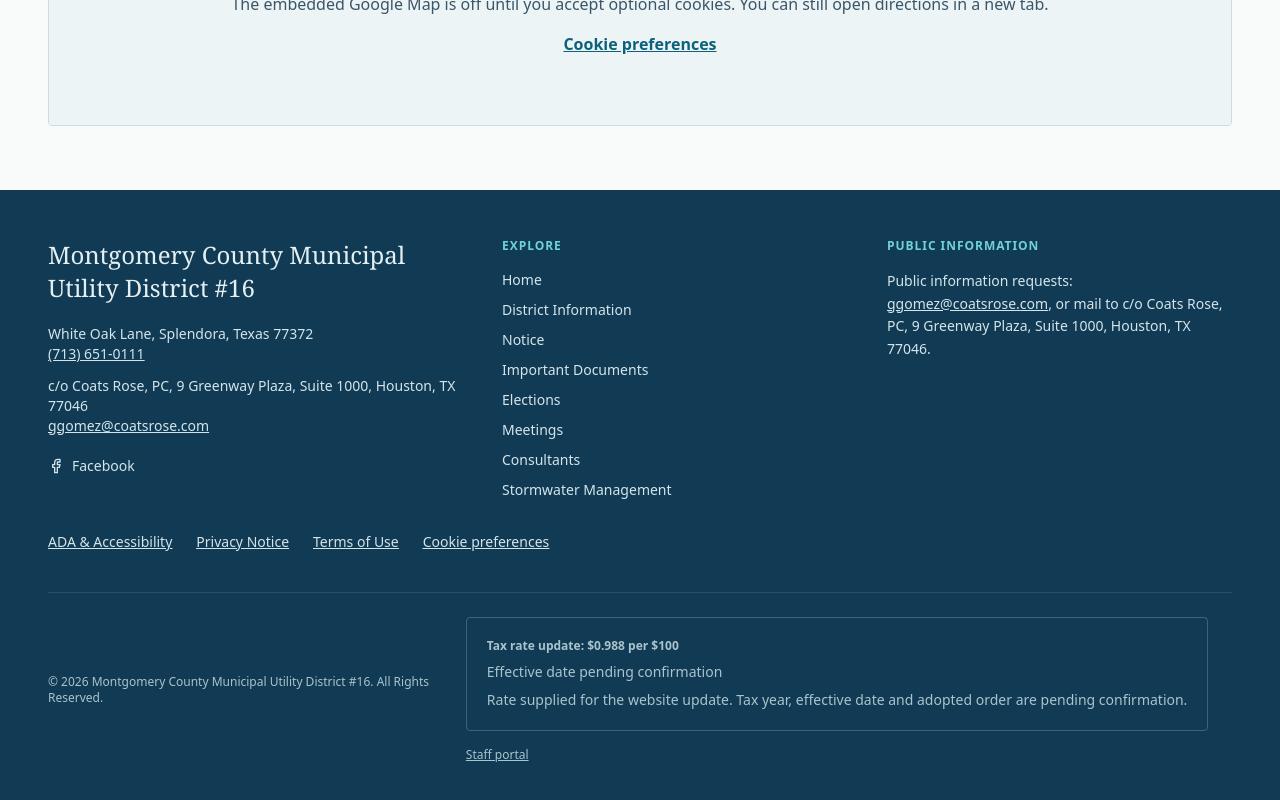
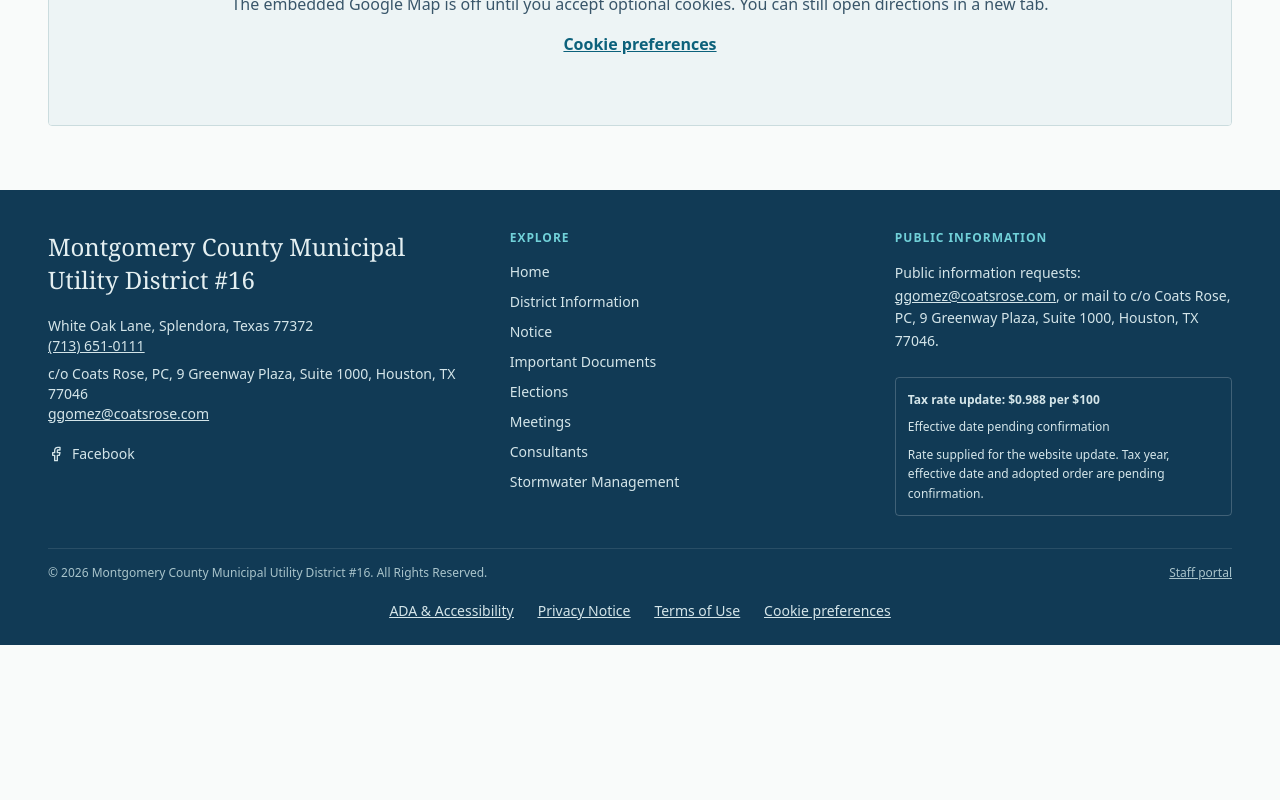
Before and after one commit to sentinelstechnologygroup-stack/MC-MUD-16, a React (Vite) app: page / in a window 1280 px wide. Shown: the part 3106-3906 px from the top of the page. After the commit the page ends 3751 px from the top, so only its background shows below. Built offline with nearby package versions, Linux system fonts and the light colour scheme.

Commit message:
Compact footer and group rate notice with public information

```diff
--- a/src/components/SiteLayout.jsx
+++ b/src/components/SiteLayout.jsx
@@ -97,13 +97,13 @@ export default function SiteLayout() {
         <PageAttachments/>
       </main>
 
-      <footer className="bg-navy text-navy-foreground px-6 lg:px-12 py-12">
-        <div className="max-w-7xl mx-auto grid grid-cols-1 lg:grid-cols-[1.2fr_1fr_1fr] gap-10">
+      <footer className="bg-navy text-navy-foreground px-6 lg:px-12 pt-10 pb-6">
+        <div className="max-w-7xl mx-auto grid grid-cols-1 lg:grid-cols-[1.35fr_1.1fr_1.1fr] gap-8 lg:gap-12">
           <div>
             <h3 className="font-heading text-2xl leading-snug max-w-[390px]">
               Montgomery County Municipal Utility District #16
             </h3>
-            <div className="mt-5 text-[#d4e5e9] [&_div]:text-inherit"><DistrictContacts/></div>
+            <div className="mt-5 text-[#d4e5e9] [&_div]:text-inherit [&_div]:space-y-2"><DistrictContacts/></div>
             <a
               href={contacts.facebook}
               target="_blank"
@@ -130,13 +130,14 @@ export default function SiteLayout() {
           <div>
             <p className="text-xs font-semibold tracking-[0.08em] uppercase text-[#71d1d9] mb-4">Public Information</p>
             <p className="text-sm text-[#d4e5e9] leading-relaxed">Public information requests: <a className="underline" href={"mailto:"+contacts.email}>{contacts.email}</a>, or mail to {contacts.mailing}.</p>
+            <div className="mt-6 text-[#d4e5e9] [&>div]:bg-transparent [&>div]:border-white/20 [&>div]:text-inherit [&>div]:p-3 [&_p]:text-xs [&_p]:leading-relaxed"><TaxUpdate/></div>
           </div>
         </div>
-        <nav aria-label="Accessibility and legal notices" className="max-w-7xl mx-auto mt-8 flex flex-wrap gap-x-6 gap-y-3 text-sm text-[#d4e5e9] underline"><Link to="/accessibility">ADA & Accessibility</Link><Link to="/privacy-notice">Privacy Notice</Link><Link to="/terms-of-use">Terms of Use</Link><button type="button" onClick={openPreferences} className="underline text-left">Cookie preferences</button></nav>
-        <div className="max-w-7xl mx-auto mt-10 pt-6 border-t border-white/10 text-xs text-[#a9c4cb] flex flex-col sm:flex-row sm:items-center sm:justify-between gap-2">
+        <div className="max-w-7xl mx-auto mt-8 pt-4 border-t border-white/10 text-xs text-[#a9c4cb] flex flex-col sm:flex-row sm:items-center sm:justify-between gap-3">
           <p>© {new Date().getFullYear()} Montgomery County Municipal Utility District #16. All Rights Reserved.</p>
-          <div className="flex flex-wrap gap-4"><div className="[&_div]:bg-transparent [&_div]:border-white/20 [&_div]:text-inherit"><TaxUpdate/></div><Link to="/staff-portal" className="underline hover:text-white">Staff portal</Link></div>
+          <Link to="/staff-portal" className="underline hover:text-white shrink-0">Staff portal</Link>
         </div>
+        <nav aria-label="Accessibility and legal notices" className="max-w-7xl mx-auto mt-5 flex flex-wrap justify-center gap-x-6 gap-y-3 text-sm text-[#d4e5e9] underline"><Link to="/accessibility">ADA & Accessibility</Link><Link to="/privacy-notice">Privacy Notice</Link><Link to="/terms-of-use">Terms of Use</Link><button type="button" onClick={openPreferences} className="underline text-left">Cookie preferences</button></nav>
       </footer>
     </div>
   );
```
